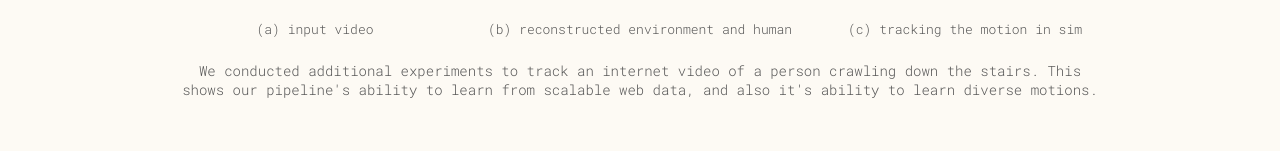
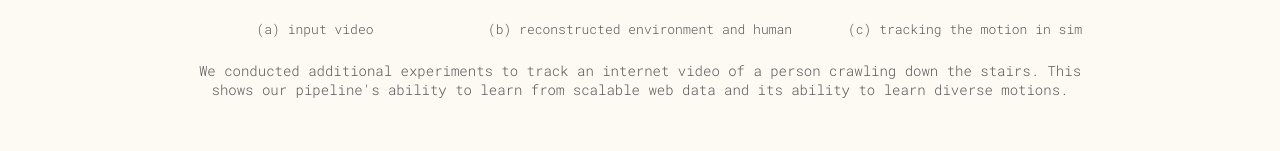
Before and after one commit to VideoMimic/videomimic.github.io, a plain HTML site: page index.html in a window 1280 px wide. Shown: the part 1201-1352 px from the top of the page. Drawn offline with nearby package versions, Linux system fonts and the light colour scheme.

Commit message:
Update index.html; typo

```diff
--- a/index.html
+++ b/index.html
@@ -69,7 +69,7 @@
         <p class="r2s-caption-item">(c) tracking the motion in sim</p>
     </div>
     <p class="figure-caption">
-      We conducted additional experiments to track an internet video of a person crawling down the stairs. This shows our pipeline's ability to learn from scalable web data, and also it's ability to learn diverse motions.
+      We conducted additional experiments to track an internet video of a person crawling down the stairs. This shows our pipeline's ability to learn from scalable web data and its ability to learn diverse motions.
     </p>
 
     <div class="tagline" id="abstract">Abstract.</div>
```
